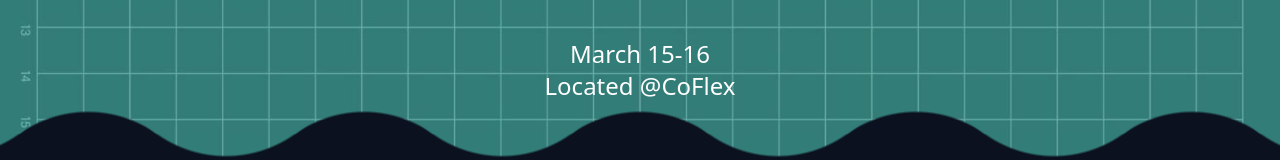
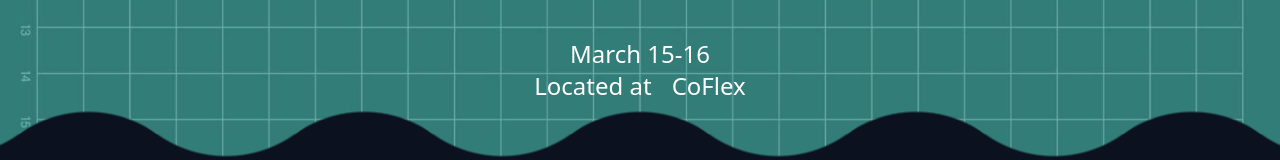
Before and after one commit to IM-THE-GRASS/scrapbook-calgary-website, a SvelteKit app: page / in a window 1280 px wide. Shown: the part 609-769 px from the top of the page. Built offline with nearby package versions, Linux system fonts and the light colour scheme.

Commit message:
Update +page.svelte

```diff
--- a/src/routes/+page.svelte
+++ b/src/routes/+page.svelte
@@ -39,8 +39,8 @@
       <div class="text-2xl font-phantom t text-center mt-16 text-white flex flex-col">
         <span>March 15-16</span>
         <div class="flex flex-row">
-          <span>Located @ </span>
-          <a href="https://cow.com">CoFlex</a>
+          <span class="mr-5">Located at  </span>
+          <a href="https://maps.app.goo.gl/dP1YDP1EWPVfzsYM8">CoFlex</a>
 
         </div>
       </div>
```
